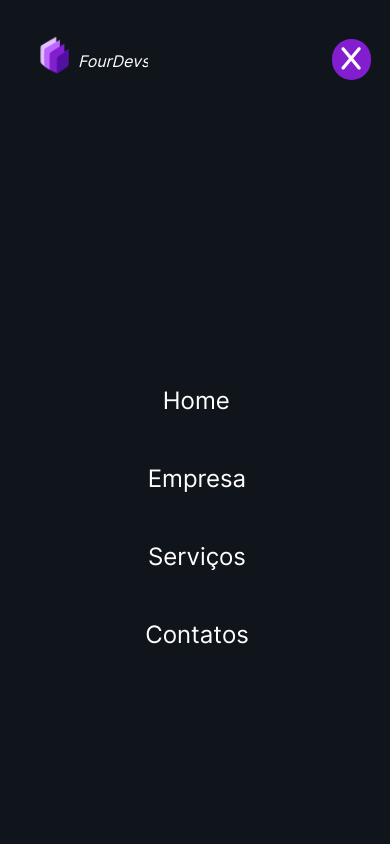
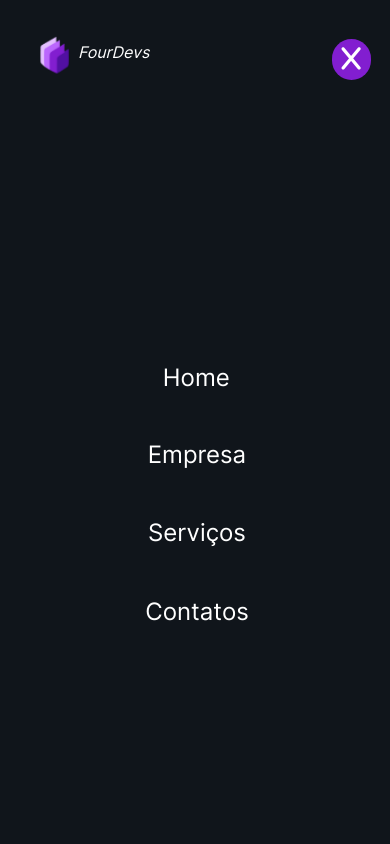
Before and after one commit to wilkenio/FourDev, a plain HTML site: page index.html in a window 390 px wide. Both pictures are taken after a click on the icon 349 px from the left and 59 px from the top of the page. Shown: the top 844 px of the page. Drawn offline with nearby package versions, Linux system fonts and the light colour scheme; a web font is replaced by a local one.

Commit message:
fix: bug no menu mobile

```diff
--- a/style/index.css
+++ b/style/index.css
@@ -33,6 +33,7 @@
     width: 2.5rem;
     height: 3.5rem;
     transition: 0.5s;
+    z-index: 99 !important;
 }
 
 #img-menu img:hover {
@@ -123,7 +124,7 @@
         padding: 7%;
     }
     #logo-name {
-        width: 18%;
+        width: 22%;
         left: 20%;
         top:6% ;
     }
@@ -455,4 +456,17 @@
     #copywrite img {
         width: 40%;
     }
+    #menu-mobile{
+        margin-top: -6%;
+    }
+    nav{
+        position: fixed;
+        width: 100%;
+    }
+    #icon-burguer, #icon-x{
+        z-index: 99 !important;
+    }
+    #logo-name{
+        margin-top: 9vw;
+    }
 }
```
